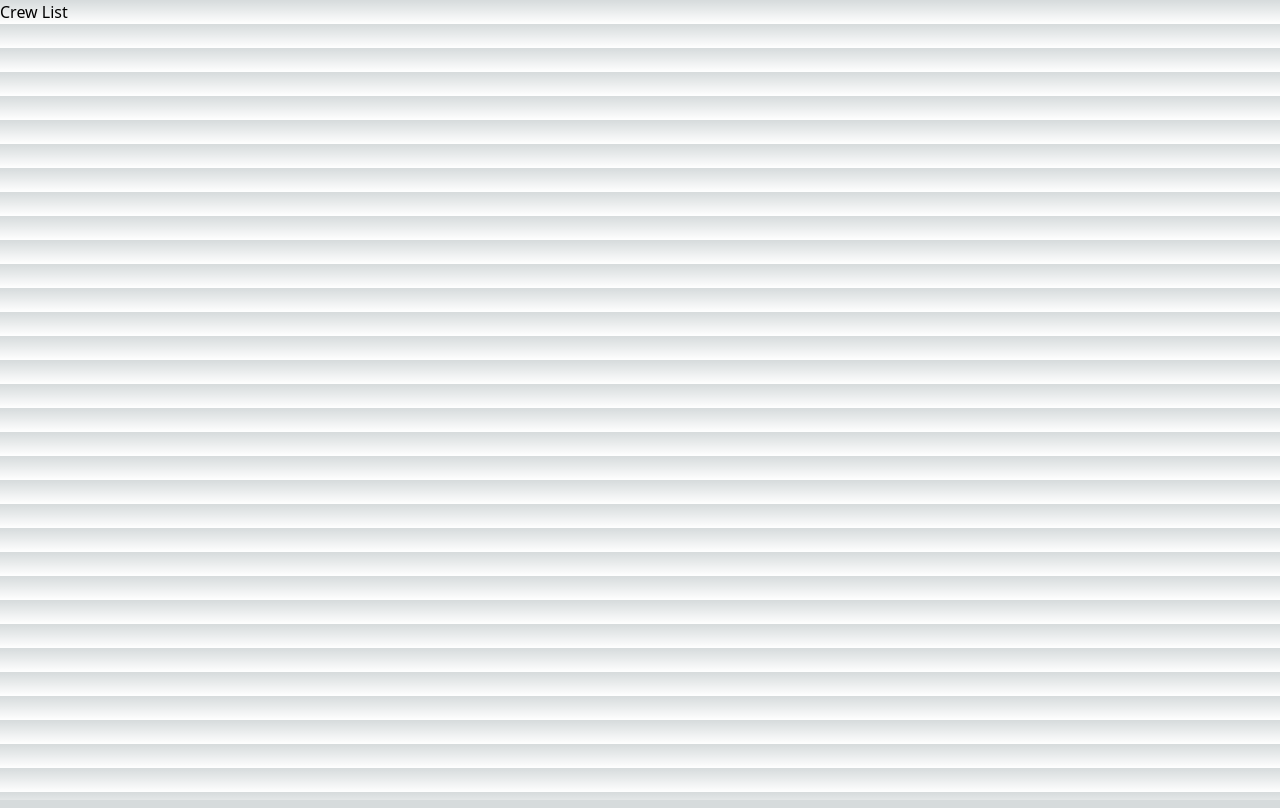
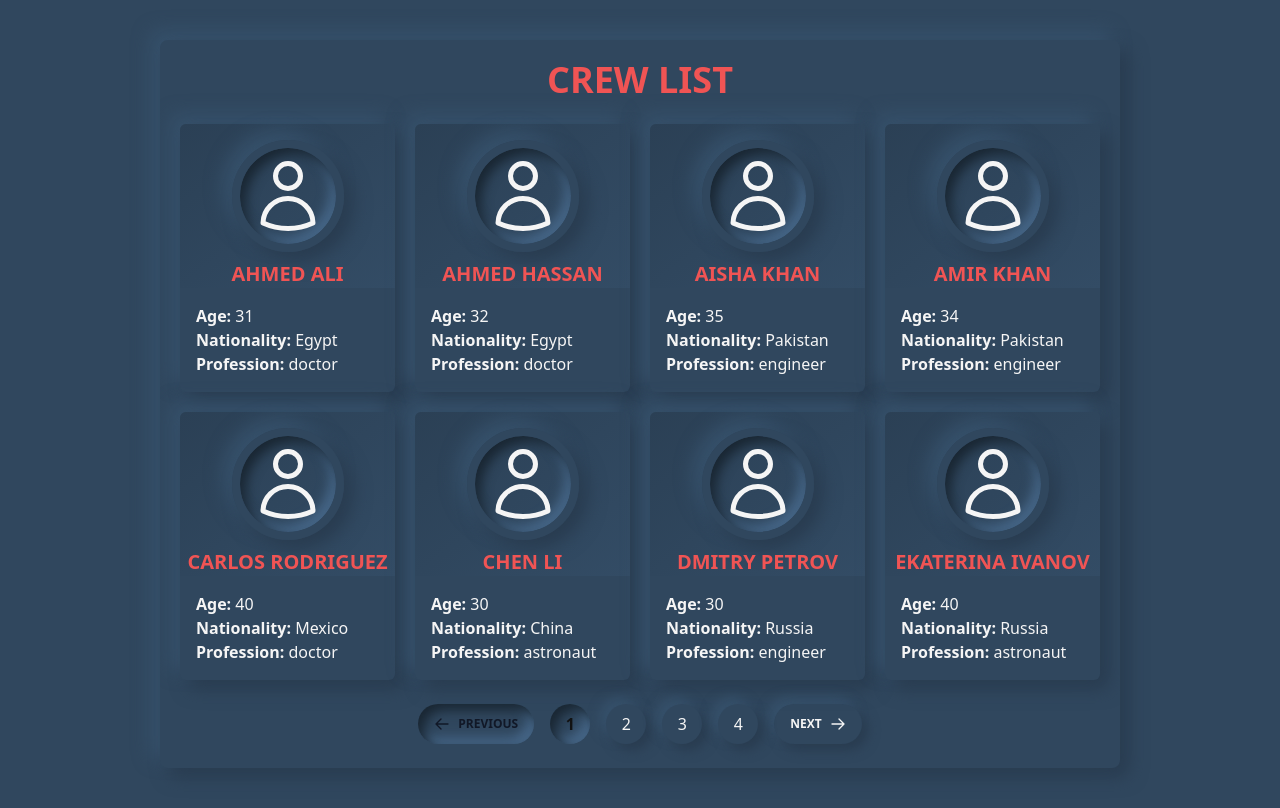
Before and after one commit to gorrion-io/winter-camp-2024, a Next.js app: page /task/1 in a window 1280 px wide. Built offline with nearby package versions, Linux system fonts and the light colour scheme.

Commit message:
Create crew list page and create components (Card, CircularPagination, PrevNextBtn, CircularBtn)

```diff
--- /dev/null
+++ b/components/Button/CircularBtn.tsx
@@ -0,0 +1,21 @@
+export function CircularBtn(props: {
+  indexBtn: number;
+  activePage: number;
+  handlePagination: (index: number) => void;
+}) {
+  const { indexBtn, activePage, handlePagination } = props;
+  return (
+    <button
+      className={`np-btn relative align-middle select-none font-sans font-middle text-center text-s text-[#F5F5F5] bg-[#30475e] uppercase transition-all rounded-full disabled:pointer-events-none w-10 max-w-[40px] h-10 max-h-[40px] hover:text-[#121212] hover:bg-gradient-to-br from-[#2b4055] to-[#334c65]
+              ${
+                activePage === indexBtn
+                  ? "!shadow-[inset_6px_6px_12px_rgb(25,38,50),inset_-6px_-6px_12px_rgb(71,104,138)] !text-[#121212] font-bold"
+                  : ""
+              }`}
+      type="button"
+      onClick={() => handlePagination(indexBtn)}
+    >
+      {indexBtn}
+    </button>
+  );
+}
--- /dev/null
+++ b/components/Button/PrevNextBtn.tsx
@@ -0,0 +1,20 @@
+export function PrevNextBtn(props: {
+  variant: string;
+  activePage: number;
+  navigationFn: () => void;
+  totalPages?: number;
+  children: any;
+}) {
+  const { variant, activePage, navigationFn, children, totalPages } = props;
+  return (
+    <button
+      className="np-btn flex items-center gap-2 rounded-full text-xs font-bold uppercase h-10 max-h-[40px] px-4 disabled:shadow-[inset_6px_6px_12px_rgb(25,38,50),inset_-6px_-6px_12px_rgb(71,104,138)] disabled:text-gray-900 hover:text-[#121212] hover:bg-gradient-to-br from-[#2b4055] to-[#334c65]"
+      onClick={navigationFn}
+      disabled={
+        variant === "next" ? activePage === totalPages : activePage === 1
+      }
+    >
+      {children}
+    </button>
+  );
+}
--- /dev/null
+++ b/components/Card/Card.tsx
@@ -0,0 +1,28 @@
+import { CrewMember } from "@/lib/types/crewTypes";
+import { UserIcon } from "@heroicons/react/24/outline";
+
+export function Card(props: { memberData: CrewMember }) {
+  const { memberData } = props;
+  return (
+    <div className="np-effect  rounded-md">
+      <div className="flex flex-col rounded-t-md justify-center items-center gap-2 pt-4 bg-gradient-to-br from-[#2b4055] to-[#334c65]">
+        <UserIcon className="h-24 md:h-28 border-8 border-[#30475e] rounded-full p-2 shadow-[9px_9px_18px_rgb(41,60,80),_-9px_-9px_18px_rgb(55,82,108),inset_6px_6px_12px_rgb(25,38,50),inset_-6px_-6px_12px_rgb(71,104,138)]" />
+        <h3 className="text-xl text-[#F05454] uppercase w-full text-center font-bold">
+          {memberData.fullName}
+        </h3>
+      </div>
+
+      <div className="p-4">
+        <p>
+          <b>Age:</b> {memberData.age}
+        </p>
+        <p>
+          <b>Nationality:</b> {memberData.nationality}
+        </p>
+        <p>
+          <b>Profession:</b> {memberData.profession}
+        </p>
+      </div>
+    </div>
+  );
+}
--- /dev/null
+++ b/components/CircularPagination/CircularPagination.tsx
@@ -0,0 +1,73 @@
+import { useState } from "react";
+import { useRouter } from "next/router";
+import { CircularBtn } from "../Button/CircularBtn";
+import { PrevNextBtn } from "../Button/PrevNextBtn";
+import { ArrowRightIcon, ArrowLeftIcon } from "@heroicons/react/24/outline";
+
+export function CircularPagination(props: {
+  totalPages: number;
+  activePage: number;
+}) {
+  const router = useRouter();
+  const indexArr: number[] = [];
+  const { totalPages, activePage } = props;
+
+  const [active, setActive] = useState<number>(activePage);
+
+  const handlePagination = (index: number) => {
+    router.push(`/task/${index}`);
+    setActive(index);
+  };
+
+  const next = () => {
+    if (active === 5) return;
+
+    setActive(active + 1);
+    router.push(`/task/${active + 1}`);
+  };
+
+  const prev = () => {
+    if (active === 1) return;
+
+    setActive(active - 1);
+    router.push(`/task/${active - 1}`);
+  };
+
+  function pushIndexToArr() {
+    if (totalPages) {
+      for (let index = 1; index <= totalPages; index++) {
+        indexArr.push(index);
+      }
+    }
+  }
+  pushIndexToArr();
+
+  return (
+    <div className="flex justify-center place-self-center items-center gap-4">
+      <PrevNextBtn variant="prev" activePage={active} navigationFn={prev}>
+        <ArrowLeftIcon strokeWidth={2} className="h-4 w-4" /> Previous
+      </PrevNextBtn>
+
+      <div className="hidden md:flex items-center gap-4 ">
+        {indexArr.map((index: number) => (
+          <CircularBtn
+            key={index}
+            indexBtn={index}
+            activePage={active}
+            handlePagination={handlePagination}
+          />
+        ))}
+      </div>
+
+      <PrevNextBtn
+        variant="next"
+        activePage={active}
+        navigationFn={next}
+        totalPages={totalPages}
+      >
+        Next
+        <ArrowRightIcon strokeWidth={2} className="h-4 w-4" />
+      </PrevNextBtn>
+    </div>
+  );
+}
--- a/package.json
+++ b/package.json
@@ -9,6 +9,7 @@
     "lint": "next lint"
   },
   "dependencies": {
+    "@heroicons/react": "^2.1.1",
     "@tanstack/react-query": "^5.17.1",
     "@types/js-yaml": "^4.0.9",
     "next": "13.5.6",
--- a/pages/_document.tsx
+++ b/pages/_document.tsx
@@ -1,4 +1,4 @@
-import { Html, Head, Main, NextScript } from 'next/document'
+import { Html, Head, Main, NextScript } from "next/document";
 
 export default function Document() {
   return (
@@ -9,5 +9,5 @@ export default function Document() {
         <NextScript />
       </body>
     </Html>
-  )
+  );
 }
--- a/pages/index.tsx
+++ b/pages/index.tsx
@@ -1,4 +1,5 @@
 import { Inter } from "next/font/google";
+import Head from "next/head";
 import Link from "next/link";
 
 const inter = Inter({ subsets: ["latin"] });
@@ -8,13 +9,19 @@ export default function Home() {
     <main
       className={`flex min-h-screen flex-col place-content-center place-items-center p-24 ${inter.className}`}
     >
-      <div className="flex place-items-center">
+      <Head>
+        <title>Winter Camp 2024</title>
+      </Head>
+      <div className="flex flex-col place-items-center rounded-lg np-effect p-8">
         <h1 className="text-4xl font-bold text-center">
           Winter Camp 2024 Recruitment Task
         </h1>
-      </div>
-      <div className="flex place-items-center mt-12">
-        <Link href="/task/1">Go to task</Link>
+        <Link
+          className="mt-10 px-4 py-2 rounded-full np-btn hover:text-[#121212] hover:bg-gradient-to-br from-[#2b4055] to-[#334c65]"
+          href="/task/1"
+        >
+          Go to task
+        </Link>
       </div>
     </main>
   );
--- a/pages/task/[page].tsx
+++ b/pages/task/[page].tsx
@@ -2,15 +2,19 @@
  * @todo List crew members using the endpoint you created
  * @description Use tanstack/react-query or swr to fetch data from the endpoint. Prepare pagination.
  */
-
+import Head from "next/head";
 import { useQuery } from "@tanstack/react-query";
 import { useRouter } from "next/router";
+
+import { CircularPagination } from "@/components/CircularPagination/CircularPagination";
+import { CrewMember } from "@/lib/types/crewTypes";
+import { Card } from "@/components/Card/Card";
 
 export default function Task() {
   const router = useRouter();
   const pageIndex = router.query.page;
 
-  const { data, isLoading, error } = useQuery({
+  const { data, isPending, isError, error } = useQuery({
     queryKey: ["crew", pageIndex],
     queryFn: async () => {
       const res = await fetch(`/api/crew?page=${pageIndex}`).then((res) => {
@@ -22,23 +26,47 @@ export default function Task() {
     },
   });
 
-  if (isLoading)
+  if (isPending)
     return (
-      <div>
-        <h2>Loading...</h2>
+      <div className="flex place-items-center  place-content-center min-h-screen max-h-screen">
+        <Head>
+          <title>Crew list</title>
+        </Head>
+        <h2 className="text-3xl font-bold text-center">Loading...</h2>
       </div>
     );
 
-  if (error)
+  if (isError)
     return (
-      <div>
-        <h2> An error has occurred: {error.message}</h2>
+      <div className="flex place-items-center  place-content-center min-h-screen max-h-screen">
+        <Head>
+          <title>Crew list</title>
+        </Head>
+        <h2 className="text-3xl font-bold text-center">
+          An error has occurred: {error.message}
+        </h2>
       </div>
     );
 
   return (
-    <div>
-      <h2>Crew List</h2>
+    <div className="flex min-h-screen flex-col place-content-center place-items-center py-10">
+      <Head>
+        <title>Crew list</title>
+      </Head>
+      <div className="flex flex-col w-10/12 md:w-9/12 2xl:w-3/5 p-5 pb-6 np-effect rounded-lg overflow-hidden">
+        <h2 className="text-4xl font-bold text-center uppercase text-[#F05454]">
+          Crew List
+        </h2>
+        <div className="grid grid-cols-2 lg:grid-cols-3 xl:grid-cols-4 gap-5 my-6">
+          {data.paginatedCrewList.map((member: CrewMember, index: number) => (
+            <Card key={index} memberData={member} />
+          ))}
+        </div>
+        <CircularPagination
+          totalPages={data.totalPages}
+          activePage={Number(pageIndex)}
+        />
+      </div>
     </div>
   );
 }
--- a/styles/globals.css
+++ b/styles/globals.css
@@ -1,6 +1,6 @@
-@tailwind base;
-@tailwind components;
-@tailwind utilities;
+@import "tailwindcss/base";
+@import "tailwindcss/components";
+@import "tailwindcss/utilities";
 
 :root {
   --foreground-rgb: 0, 0, 0;
@@ -17,11 +17,16 @@
 }
 
 body {
-  color: rgb(var(--foreground-rgb));
-  background: linear-gradient(
-      to bottom,
-      transparent,
-      rgb(var(--background-end-rgb))
-    )
-    rgb(var(--background-start-rgb));
+  min-height: 100vh;
+  color: #f5f5f5;
+  background-color: #30475e;
 }
+
+.np-effect {
+  background: #30475e;
+  box-shadow: 9px 9px 18px #293c50, -9px -9px 18px #37526c;
+}
+
+.np-btn {
+  box-shadow: 6px 6px 12px #293c50, -6px -6px 12px #37526c;
+}
--- a/tailwind.config.ts
+++ b/tailwind.config.ts
@@ -1,20 +1,19 @@
-import type { Config } from 'tailwindcss'
+import type { Config } from "tailwindcss";
 
 const config: Config = {
   content: [
-    './pages/**/*.{js,ts,jsx,tsx,mdx}',
-    './components/**/*.{js,ts,jsx,tsx,mdx}',
-    './app/**/*.{js,ts,jsx,tsx,mdx}',
+    "./pages/**/*.{js,ts,jsx,tsx,mdx}",
+    "./components/**/*.{js,ts,jsx,tsx,mdx}",
+    "./app/**/*.{js,ts,jsx,tsx,mdx}",
   ],
   theme: {
     extend: {
       backgroundImage: {
-        'gradient-radial': 'radial-gradient(var(--tw-gradient-stops))',
-        'gradient-conic':
-          'conic-gradient(from 180deg at 50% 50%, var(--tw-gradient-stops))',
+        "gradient-radial": "radial-gradient(var(--tw-gradient-stops))",
+        "gradient-conic":
+          "conic-gradient(from 180deg at 50% 50%, var(--tw-gradient-stops))",
       },
     },
   },
-  plugins: [],
-}
-export default config
+};
+export default config;
```
Also changed, not shown: 1 other file (tests, documents, lock files or other folders).
